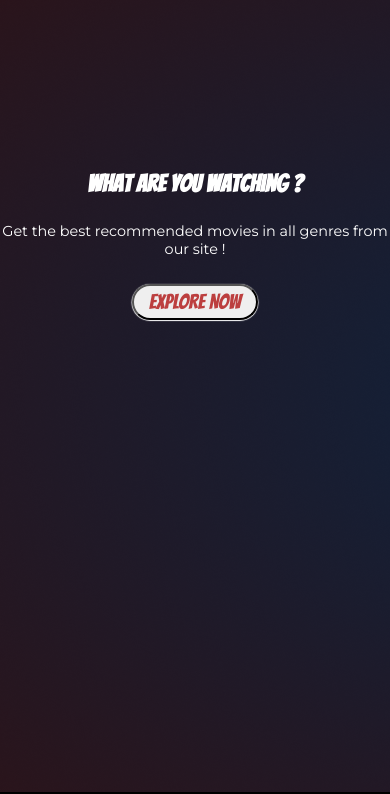
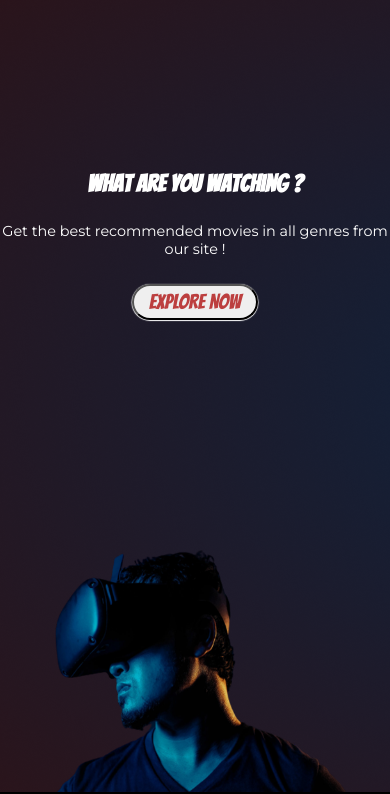
Before and after one commit to SrinivasJoshi/Binge, a plain HTML site: page index.html in a window 390 px wide. Shown: the part 52-846 px from the top of the page. Drawn offline with nearby package versions, Linux system fonts and the light colour scheme; no server answers.

Commit message:
Update movieapi.css

```diff
--- a/styles/movieapi.css
+++ b/styles/movieapi.css
@@ -221,7 +221,7 @@ nav{
     }
     .home-page{
         background-position: bottom;
-        background-image: url(guy.png);
+        background-image: url(../images/guy.png);
         background-size: 500px 400px;
     }
     .content{
```
